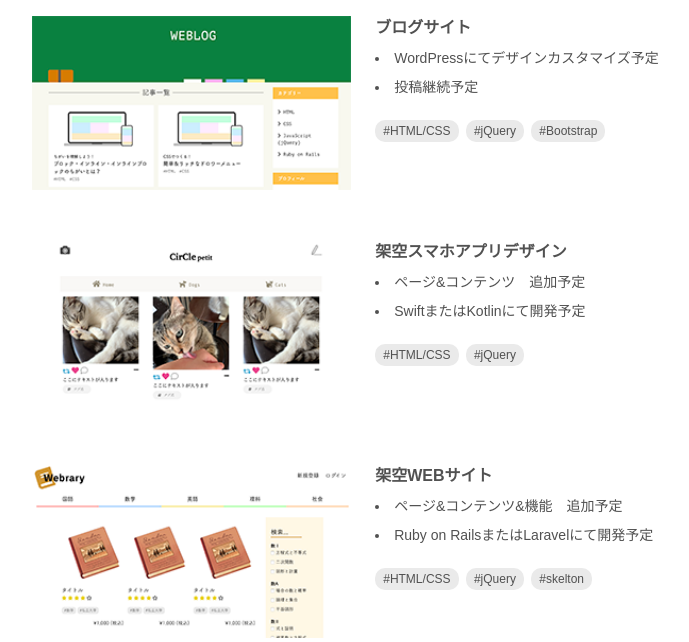
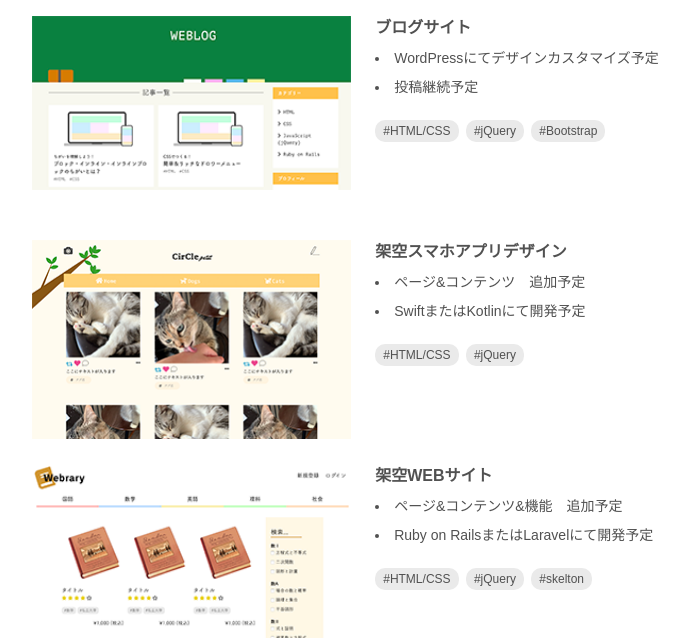
Before and after one commit to YunaSuzuki/portfolio-second, a PHP site: page / in a window 1280 px wide. Shown: the part 2157-2799 px from the top of the page, without its empty margins (152-841 px from the left). Run offline with PHP 8.4, Linux system fonts and the light colour scheme; some libraries are stand-ins or nearby versions.

Commit message:
edit work-section change circle-petit img

```diff
--- a/index.php
+++ b/index.php
@@ -361,6 +361,7 @@
           </div>
           <div class="works__block">
             <div class="works__block__image" id="animal__bg">
+              <a href="https://circle-petit.iamyuna.work" class="site-link"></a>
               <img src="images/circle-petit.png" alt="image">
               <div class="masks sp-view"></div>
             </div>
```
Also changed, not shown: images/circle-petit.png.
